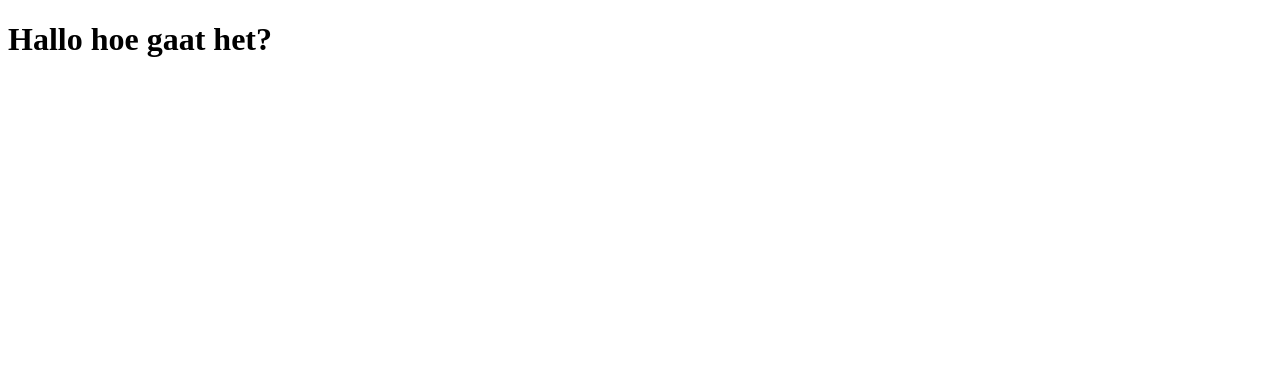
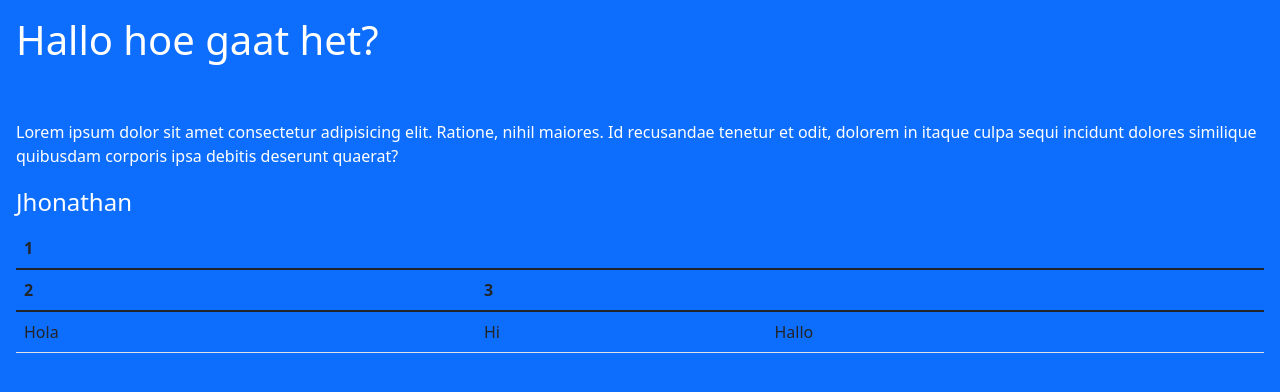
Before and after one commit to Jhonathan-Carrillo/Ruski, a plain HTML site: page index.html in a window 1280 px wide. Drawn offline with nearby package versions, Linux system fonts and the light colour scheme.

Commit message:
2tweede report

```diff
--- a/index.html
+++ b/index.html
@@ -4,9 +4,32 @@
             <meta charset="UTF-8">
             <meta http-equiv="X-UA-Compatible" content="IE=edge">
             <meta name="viewport" content="width=device-width, initial-scale=1.0">
-            <title>Document</title>
+            <!-- CSS only -->
+<link href="https://cdn.jsdelivr.net/npm/bootstrap@5.1.3/dist/css/bootstrap.min.css" rel="stylesheet" integrity="sha384-1BmE4kWBq78iYhFldvKuhfTAU6auU8tT94WrHftjDbrCEXSU1oBoqyl2QvZ6jIW3" crossorigin="anonymous">
+            <title>Eerste pagina</title>
         </head>
-        <body>
+        <body class="p-3 mb-2 bg-primary text-white">
             <h1>Hallo hoe gaat het? </h1>
+            <a target="_blank" href="https://manu-devloo.github.io/voorbeeld">Hallo </a>
+            <br><br>
+            <p>Lorem ipsum dolor sit amet consectetur adipisicing elit. Ratione, nihil maiores. Id recusandae tenetur et odit, dolorem in itaque culpa sequi incidunt dolores similique quibusdam corporis ipsa debitis deserunt quaerat?</p>
+            <legend>Jhonathan</legend>
+            <table class="table">
+            <thead>
+                <tr>
+                    <th>1</thead>
+                    <th>2</thead>
+                    <th>3</thead>
+                </tr>
+            </thead>
+            <tbody>
+                    <tr>
+                        <td>Hola</td>
+                        <td>Hi</td>
+                        <td>Hallo</td>
+                    </tr>
+            </tbody>
+
+            </table>
         </body>
         </html>
```
